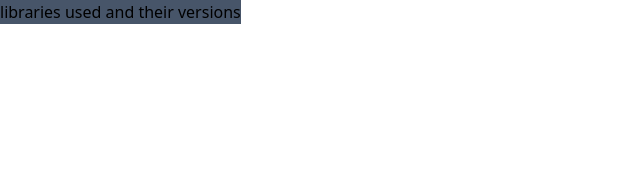
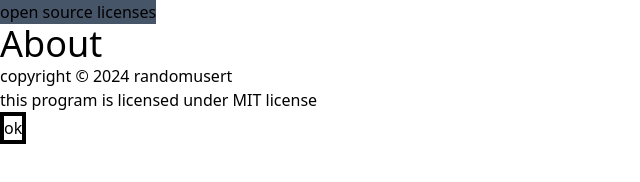
Before and after one commit to randomusert/randomusert-app, an Electron app: page src/about/about.html in a window 800 px wide. Shown: the whole page, without its empty margins (0-640 px from the left). Drawn offline with Linux system fonts and the light colour scheme.

Commit message:
modify about and add more options to main.bat

```diff
--- a/src/about/about.html
+++ b/src/about/about.html
@@ -9,8 +9,12 @@
 
 </head>
 <body>
+    <button onclick="libraries()" class="bg-slate-600">open source licenses</button>
+    <br>
+    <h1 class="text-4xl">About</h1>
+    <h2>copyright  &copy; 2024 randomusert</h2>
+    <h2>this program is licensed under MIT license</h2>
 
-    <button onclick="libraries()" class="bg-slate-600">libraries used and their versions</button>
-    <button onclick="Close()"></button>
+    <button onclick="Close()" class="border-solid border-4 border-black border-spacing-3 border-spacing-x-3">ok</button>
 </body>
 </html>
--- a/src/about/about.js
+++ b/src/about/about.js
@@ -1,5 +1,5 @@
 function libraries() {
-    window.open('https://google.com', 'Popup', 'width=600,height=400,menubar=no,location=no,status=no,scrollbars=yes,resizable=yes');
+    window.open('licenses.html', 'Popup', 'width=600,height=400,menubar=no,location=no,status=no,scrollbars=yes,resizable=yes');
 }
 function Close() {
     window.close();
--- a/src/index.js
+++ b/src/index.js
@@ -101,7 +101,7 @@ function about() {
     parent: BrowserWindow.getFocusedWindow(), // Makes it a child window
     modal: true, // Makes it a modal dialog
     show: false, // Don't show until fully loaded
-    frame: false, // Remove window frame
+    //frame: false, // Remove window frame
     webPreferences: {
       nodeIntegration: true, // Enable Node.js integration if needed
       contextIsolation: false, // Set to false for simple projects
```
Also changed, not shown: src/about/licenses.html (added, +13 -0 lines), src/tailwind.css, 1 other file.
